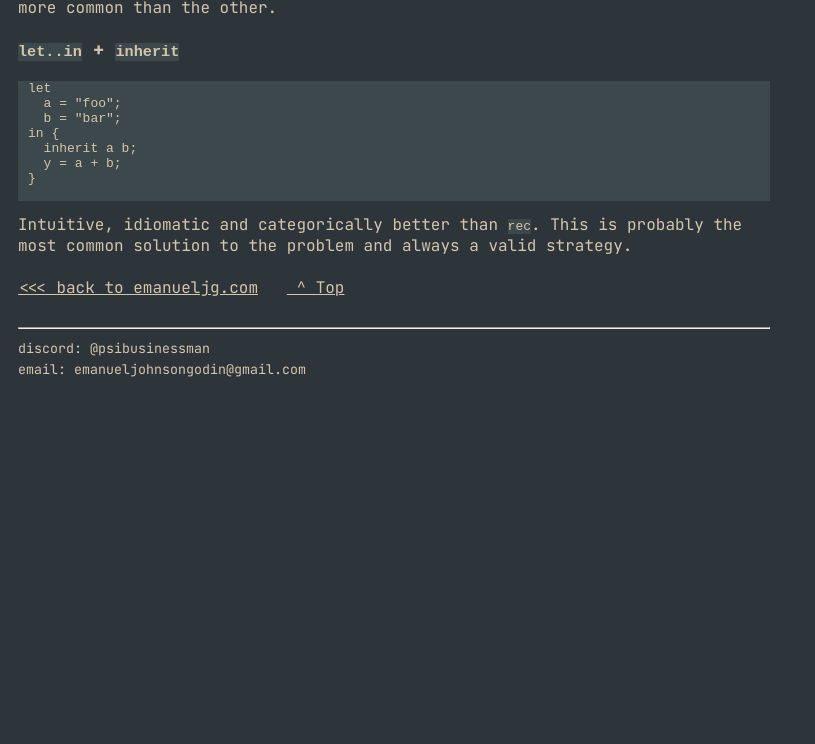
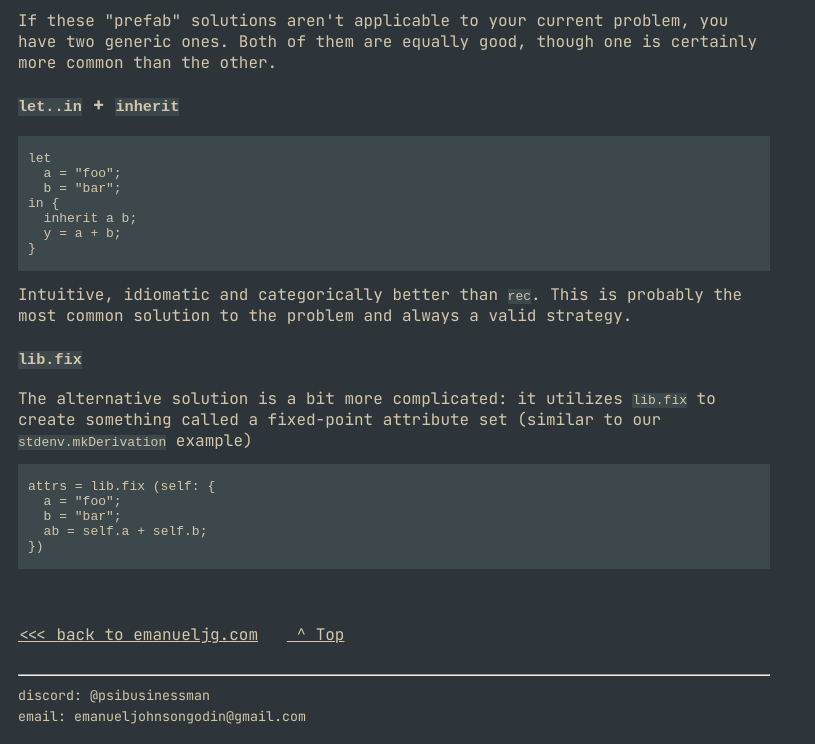
Before and after one commit to emanueljg/emanueljg.github.io, a plain HTML site: page the-clean-namespace/index.html in a window 1280 px wide. Shown: the part 1853-2597 px from the top of the page, without its empty margins (0-815 px from the left). Before the commit the page ends 2250 px from the top, so only its background shows below. Drawn offline with Linux system fonts and the light colour scheme.

Commit message:
Update index.html

```diff
--- a/the-clean-namespace/index.html
+++ b/the-clean-namespace/index.html
@@ -57,7 +57,7 @@ attrs = let a = "fi"; b = "bur"; in rec {
 
     Starting of simple, you should generally prefer already paved roads for getting attrs when you can. Here follows a few example substitutions using already available bindings.<br><br>
 
-    <h3><code>flake.nix</code></h3>
+    <br><h3><code>flake.nix</code></h3>
 
     Your flake already gives you <code>self</code> in the <code>outputs = { self, nixpkgs, ... }@inputs:</code> function. Use it!
 
@@ -69,7 +69,7 @@ packages.${system} = {
 };
     </pre>
 
-    <h3><code>stdenv.mkDerivation</code></h3>
+    <br><h3><code>stdenv.mkDerivation</code></h3>
 
     For a few derivation types, you can provide a <code>self</code>-function (more on this later).
 
@@ -89,9 +89,10 @@ stdenv.mkDerivation (self: {
 
     If these "prefab" solutions aren't applicable to your current problem, you have two generic ones. Both of them are equally good, though one is certainly more common than the other.
 
-    <h3><code>let..in</code> + <code>inherit</code></h3>
+    <br><h3><code>let..in</code> + <code>inherit</code></h3>
 
     <pre class="codeblock">
+
 let
   a = "foo";
   b = "bar";
@@ -102,6 +103,19 @@ in {
     </pre>
 
     Intuitive, idiomatic and categorically better than <code>rec</code>. This is probably the most common solution to the problem and always a valid strategy.
+
+    <br><h3><code>lib.fix</code></h3>
+
+    The alternative solution is a bit more complicated: it utilizes <code>lib.fix</code> to create something called a fixed-point attribute set (similar to our <code>stdenv.mkDerivation</code> example)
+
+    <pre class="codeblock">
+
+attrs = lib.fix (self: {
+  a = "foo";
+  b = "bar";
+  ab = self.a + self.b;
+})
+    </pre>
 
     <br><br>
       <a href="../."> <<< back to emanueljg.com</a>&nbsp;&nbsp;&nbsp;<a href="#top"> ^ Top</a>
```
